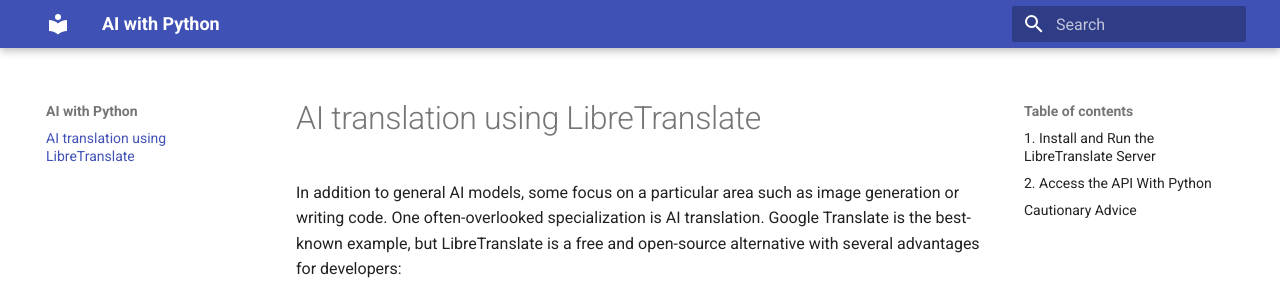
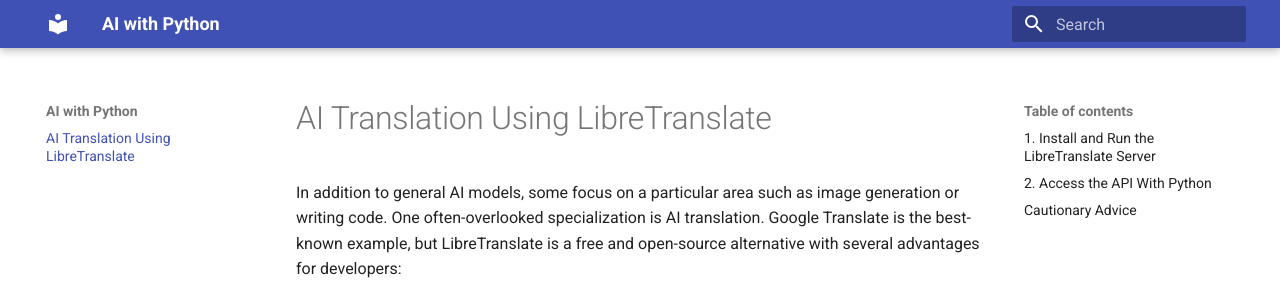
Before and after one commit to evilnick/aiblog, an MkDocs documentation site: the page built from docs/index.md, in a window 1280 px wide and 900 px high. Shown: the top 295 px of the window. Built offline with MkDocs 1.6.1 and Material for MkDocs 9.7.7, drawn with Linux system fonts in a browser that asks for light colours.

Commit message:
title case

```diff
--- a/docs/index.md
+++ b/docs/index.md
@@ -1,4 +1,4 @@
-# AI translation using LibreTranslate
+# AI Translation Using LibreTranslate
 
 In addition to general AI models, some focus on a particular area such as image generation or writing code. One often-overlooked specialization is AI translation. Google Translate is the best-known example, but LibreTranslate is a free and open-source alternative with several advantages for developers:
 
```
